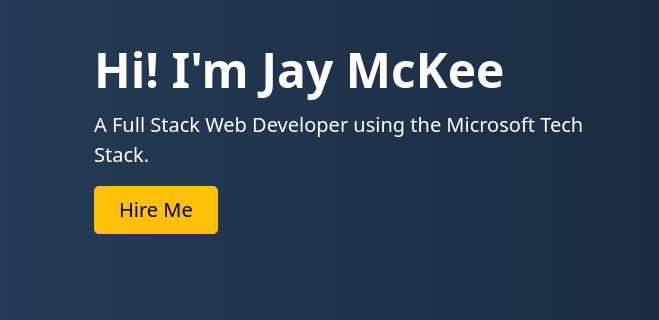
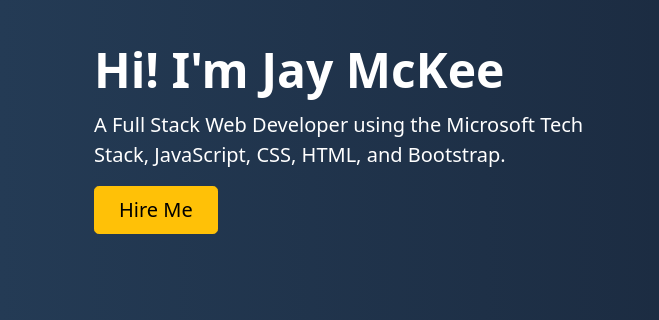
Before and after one commit to McKeeJerry-FS/FirstProject, a plain HTML site: page index.html in a window 1280 px wide. Shown: the part 152-472 px from the top of the page, 0-659 px from the left. Drawn offline with nearby package versions, Linux system fonts and the light colour scheme.

Commit message:
added new subtitle text

```diff
--- a/index.html
+++ b/index.html
@@ -59,7 +59,7 @@
                 </div>
                 <div class="col-lg-6">
                     <h1 class="display-5 fw-bold lh-1 mb-3">Hi! I'm Jay McKee</h1>
-                    <p class="lead">A Full Stack Web Developer using the Microsoft Tech Stack.
+                    <p class="lead">A Full Stack Web Developer using the Microsoft Tech Stack, JavaScript, CSS, HTML, and Bootstrap.
                     </p>
                     <div class="d-grid gap-2 d-md-flex justify-content-md-start">
                         <button type="button" class="btn btn-warning btn-lg px-4 me-md-2">Hire Me</button>
```
